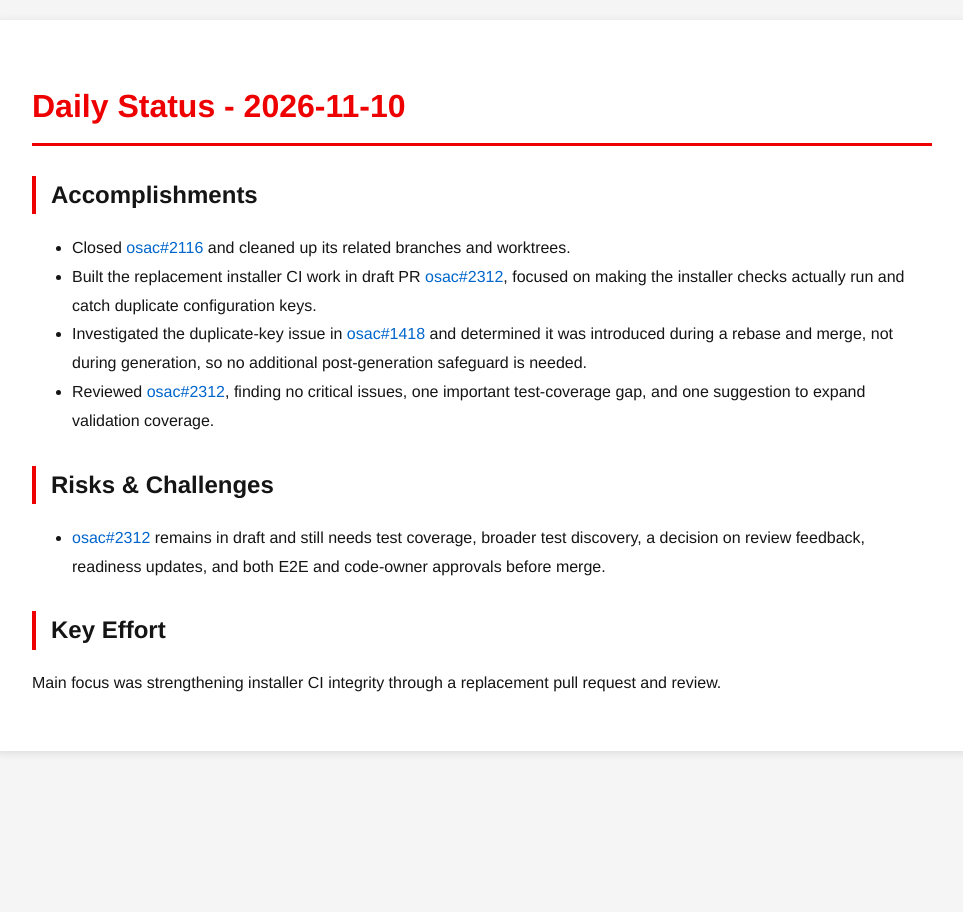
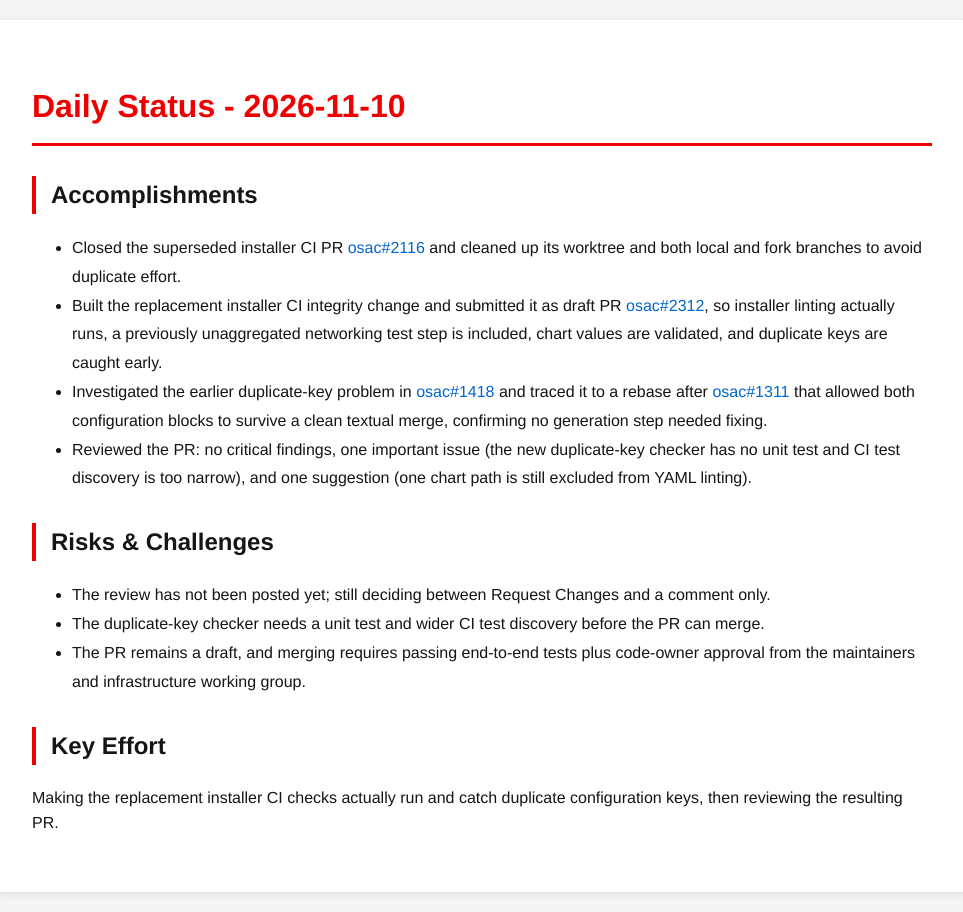
Before and after one commit to tzvatot/daily-status, a Jekyll site: the page built from 2026-11-10.md, in a window 1280 px wide. Shown: the whole page, without its empty margins (158-1121 px from the left). Built offline with Jekyll 4.4.1, drawn with Linux system fonts in a browser that asks for light colours.

Commit message:
Daily status update - 2026-11-10

```diff
--- a/2026-11-10.md
+++ b/2026-11-10.md
@@ -7,13 +7,15 @@ date: 2026-11-10
 # Daily Status - 2026-11-10
 
 ## Accomplishments
-- Closed [osac#2116](https://github.com/osac-project/osac/pull/2116) and cleaned up its related branches and worktrees.
-- Built the replacement installer CI work in draft PR [osac#2312](https://github.com/osac-project/osac/pull/2312), focused on making the installer checks actually run and catch duplicate configuration keys.
-- Investigated the duplicate-key issue in [osac#1418](https://github.com/osac-project/osac/pull/1418) and determined it was introduced during a rebase and merge, not during generation, so no additional post-generation safeguard is needed.
-- Reviewed [osac#2312](https://github.com/osac-project/osac/pull/2312), finding no critical issues, one important test-coverage gap, and one suggestion to expand validation coverage.
+- Closed the superseded installer CI PR [osac#2116](https://github.com/osac-project/osac/pull/2116) and cleaned up its worktree and both local and fork branches to avoid duplicate effort.
+- Built the replacement installer CI integrity change and submitted it as draft PR [osac#2312](https://github.com/osac-project/osac/pull/2312), so installer linting actually runs, a previously unaggregated networking test step is included, chart values are validated, and duplicate keys are caught early.
+- Investigated the earlier duplicate-key problem in [osac#1418](https://github.com/osac-project/osac/pull/1418) and traced it to a rebase after [osac#1311](https://github.com/osac-project/osac/pull/1311) that allowed both configuration blocks to survive a clean textual merge, confirming no generation step needed fixing.
+- Reviewed the PR: no critical findings, one important issue (the new duplicate-key checker has no unit test and CI test discovery is too narrow), and one suggestion (one chart path is still excluded from YAML linting).
 
 ## Risks & Challenges
-- [osac#2312](https://github.com/osac-project/osac/pull/2312) remains in draft and still needs test coverage, broader test discovery, a decision on review feedback, readiness updates, and both E2E and code-owner approvals before merge.
+- The review has not been posted yet; still deciding between Request Changes and a comment only.
+- The duplicate-key checker needs a unit test and wider CI test discovery before the PR can merge.
+- The PR remains a draft, and merging requires passing end-to-end tests plus code-owner approval from the maintainers and infrastructure working group.
 
 ## Key Effort
-Main focus was strengthening installer CI integrity through a replacement pull request and review.
+Making the replacement installer CI checks actually run and catch duplicate configuration keys, then reviewing the resulting PR.
```
